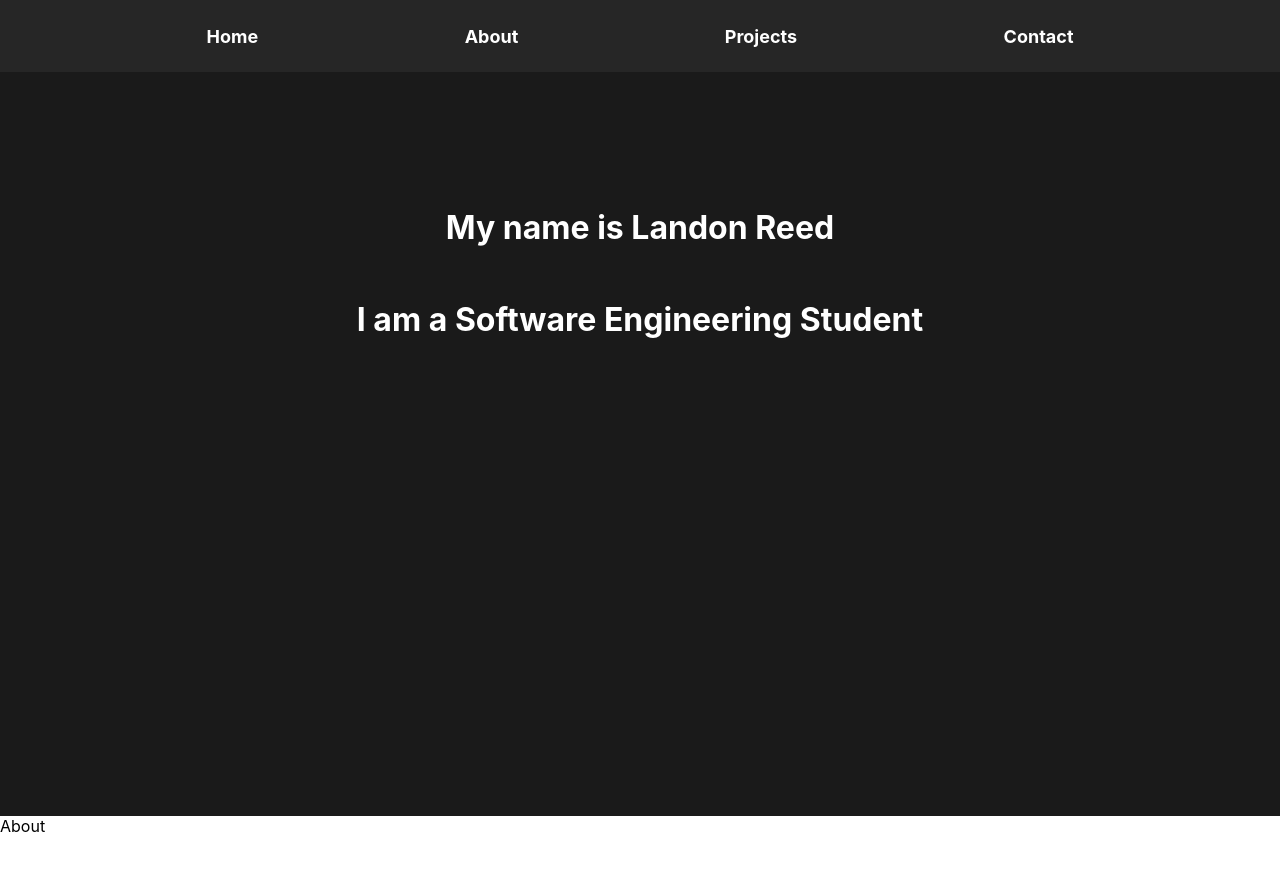
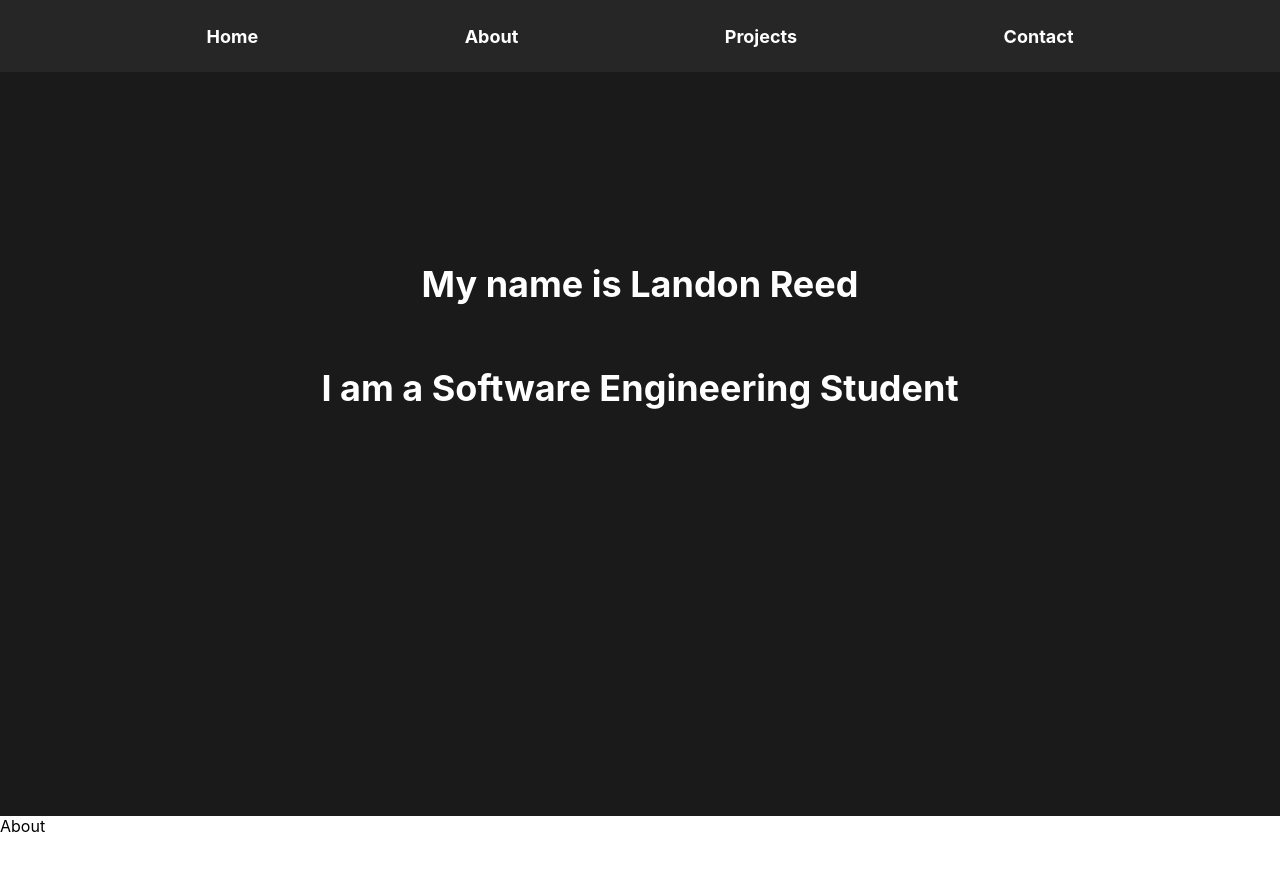
Before and after one commit to LReed03/portfolio, a React (Create React App) app: page / in a window 1280 px wide. Shown: the top 870 px of the page. Built offline with nearby package versions, Linux system fonts and the light colour scheme.

Commit message:
Changed some padding to make it cross compatible

```diff
--- a/src/Home.css
+++ b/src/Home.css
@@ -1,12 +1,12 @@
 .home-container h2{
     color: white;
     font-weight: bold;
-    font-size: 200%;
+    font-size: 225%;
 
 }
 
 .home-container{
-    margin:  8.5% auto;
+    margin:  12.5% auto;
     display: flex;
     flex-direction: column;
     justify-content: center;
```
